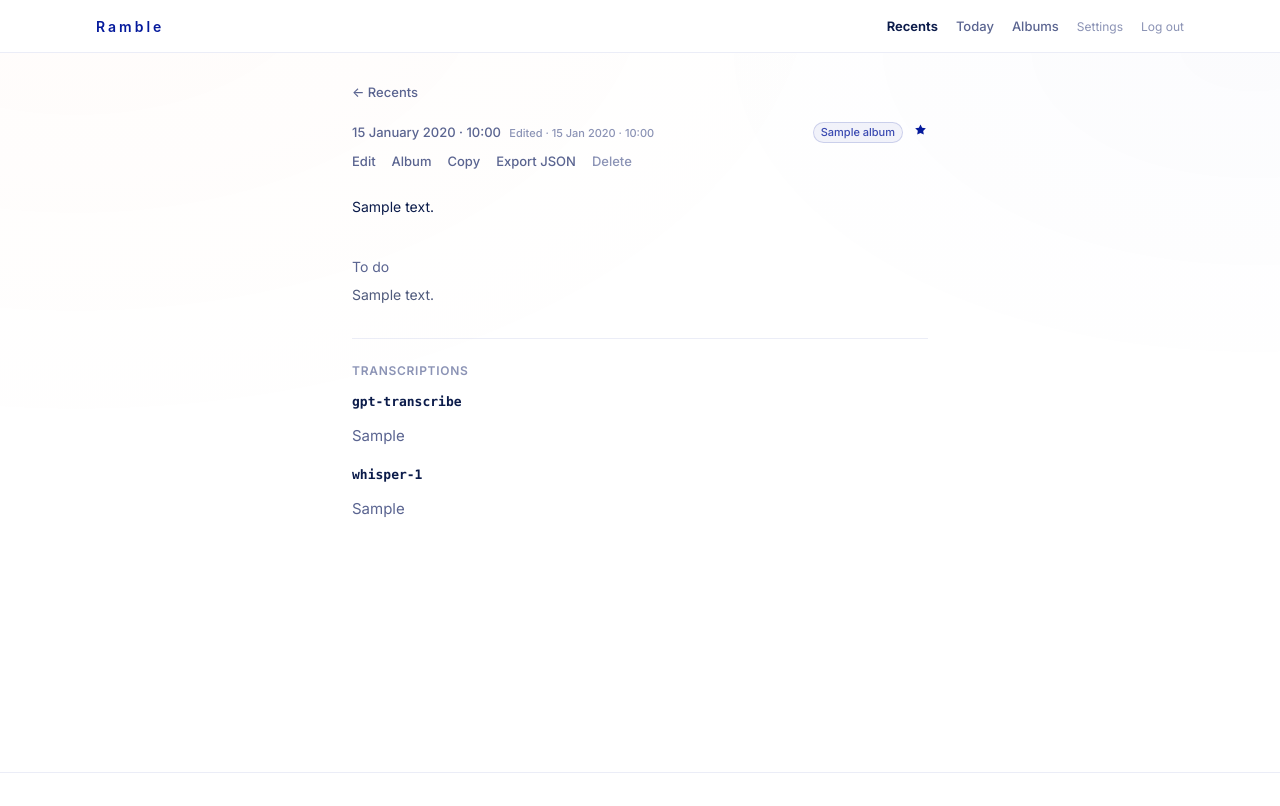
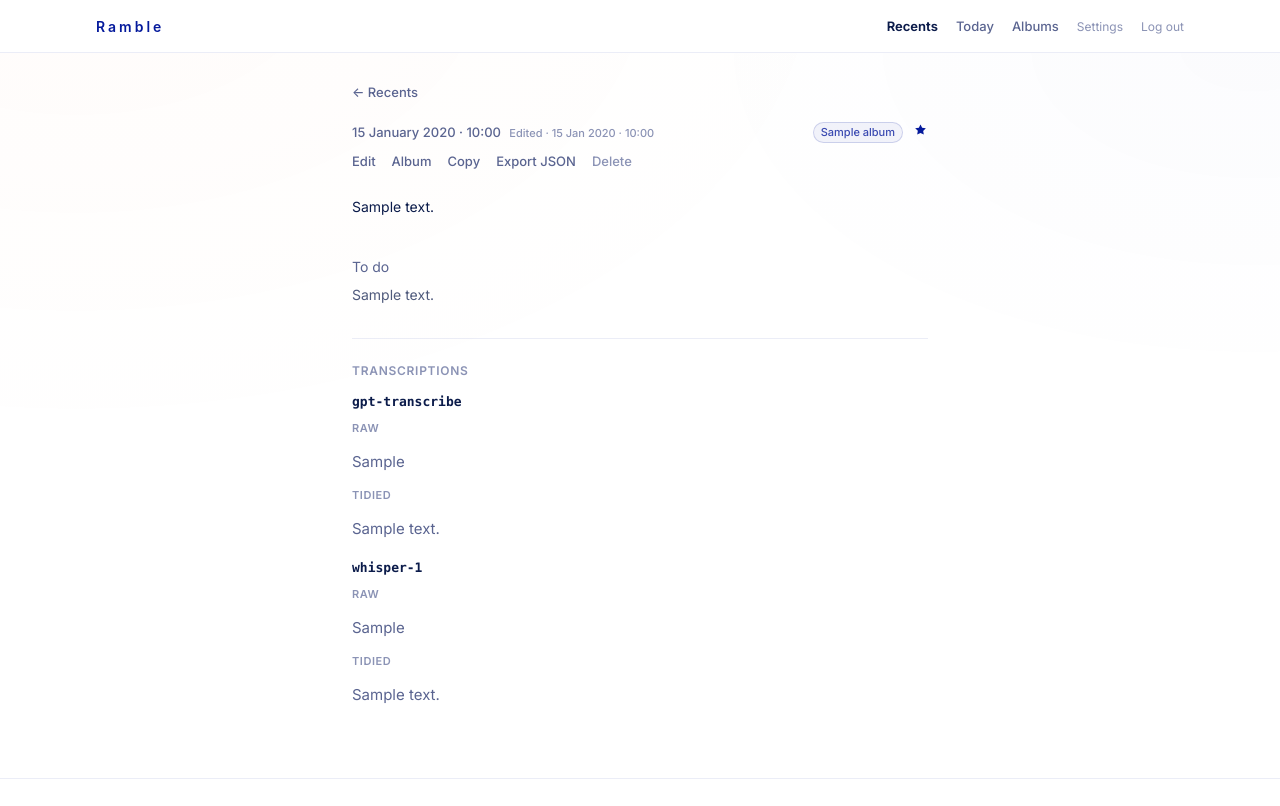
Before and after one commit to RoyKeane94/Ramble, a Django app: page /notes/00000000-0000-0000-0000-000000000001/ in a window 1280 px wide. Before the commit the page ends 773 px from the top, so only its background shows below. Run offline with Django 5.2, Linux system fonts and the light colour scheme; a user stored in the database is signed in; tables that the repository leaves empty hold one stand-in row (values such as "Sample post"); parts of the project's set-up code (start-up, migrations or seed data) failed here and were passed over.

Commit message:
Tidied transcript for alternative model for testing

```diff
--- a/notes/models.py
+++ b/notes/models.py
@@ -20,6 +20,8 @@ class Note(models.Model):
     gpt_transcript = models.TextField(blank=True, default="")
     gpt_transcribe_transcript = models.TextField(blank=True, default="")
     whisper_1_transcript = models.TextField(blank=True, default="")
+    gpt_transcribe_tidied_text = models.TextField(blank=True, default="")
+    whisper_1_tidied_text = models.TextField(blank=True, default="")
     gpt_tidied_text = models.TextField(blank=True, default="")
     next_action_text = models.TextField(blank=True, default="")
     edited_text = models.TextField(blank=True, default="")
@@ -215,18 +217,41 @@ class Note(models.Model):
 
     @property
     def labeled_transcripts(self):
-        """Side-by-side ASR outputs for comparison on the web."""
+        """Side-by-side ASR outputs (raw + GPT-tidied) for comparison on the web."""
         rows = []
         gpt = self.gpt_transcribe_transcript.strip()
+        gpt_tidied = self.gpt_transcribe_tidied_text.strip()
         whisper = self.whisper_1_transcript.strip()
-        if gpt:
-            rows.append({"model": "gpt-transcribe", "label": "gpt-transcribe", "text": gpt})
-        if whisper:
-            rows.append({"model": "whisper-1", "label": "whisper-1", "text": whisper})
+        whisper_tidied = self.whisper_1_tidied_text.strip()
+        if gpt or gpt_tidied:
+            rows.append(
+                {
+                    "model": "gpt-transcribe",
+                    "label": "gpt-transcribe",
+                    "raw": gpt,
+                    "tidied": gpt_tidied,
+                }
+            )
+        if whisper or whisper_tidied:
+            rows.append(
+                {
+                    "model": "whisper-1",
+                    "label": "whisper-1",
+                    "raw": whisper,
+                    "tidied": whisper_tidied,
+                }
+            )
         if not rows:
             legacy = self.gpt_transcript.strip()
             if legacy:
-                rows.append({"model": "gpt-transcribe", "label": "gpt-transcribe (legacy)", "text": legacy})
+                rows.append(
+                    {
+                        "model": "gpt-transcribe",
+                        "label": "gpt-transcribe (legacy)",
+                        "raw": legacy,
+                        "tidied": "",
+                    }
+                )
         return rows
 
     @property
--- a/notes/serializers.py
+++ b/notes/serializers.py
@@ -20,6 +20,8 @@ class NoteSerializer(serializers.ModelSerializer):
             "gpt_transcript",
             "gpt_transcribe_transcript",
             "whisper_1_transcript",
+            "gpt_transcribe_tidied_text",
+            "whisper_1_tidied_text",
             "gpt_tidied_text",
             "next_action_text",
             "edited_text",
@@ -64,6 +66,8 @@ class NoteSerializer(serializers.ModelSerializer):
                 "gpt_transcript",
                 "gpt_transcribe_transcript",
                 "whisper_1_transcript",
+                "gpt_transcribe_tidied_text",
+                "whisper_1_tidied_text",
                 "did_gpt_transcribe_tidy",
                 "did_gpt_tidy",
                 "edited_text",
--- a/notes/views.py
+++ b/notes/views.py
@@ -58,13 +58,15 @@ def group_notes_for_roll(notes):
 def _note_export_dict(note):
     transcripts = {}
     gpt = note.gpt_transcribe_transcript.strip()
+    gpt_tidied = note.gpt_transcribe_tidied_text.strip()
     whisper = note.whisper_1_transcript.strip()
-    if gpt:
-        transcripts["gpt_transcribe"] = gpt
-    if whisper:
-        transcripts["whisper_1"] = whisper
+    whisper_tidied = note.whisper_1_tidied_text.strip()
+    if gpt or gpt_tidied:
+        transcripts["gpt_transcribe"] = {"raw": gpt, "tidied": gpt_tidied}
+    if whisper or whisper_tidied:
+        transcripts["whisper_1"] = {"raw": whisper, "tidied": whisper_tidied}
     if not transcripts and note.gpt_transcript.strip():
-        transcripts["gpt_transcribe"] = note.gpt_transcript.strip()
+        transcripts["gpt_transcribe"] = {"raw": note.gpt_transcript.strip(), "tidied": ""}
 
     return {
         "id": str(note.id),
@@ -174,6 +176,8 @@ def Q_from_query(query):
         | Q(gpt_transcript__icontains=query)
         | Q(gpt_transcribe_transcript__icontains=query)
         | Q(whisper_1_transcript__icontains=query)
+        | Q(gpt_transcribe_tidied_text__icontains=query)
+        | Q(whisper_1_tidied_text__icontains=query)
         | Q(gpt_tidied_text__icontains=query)
         | Q(edited_text__icontains=query)
     )
--- a/static/css/ramble.css
+++ b/static/css/ramble.css
@@ -897,6 +897,30 @@ a.frame:focus-visible {
   font-weight: 600;
   color: var(--ink);
   font-family: ui-monospace, SFMono-Regular, Menlo, Monaco, Consolas, monospace;
+}
+
+.take-transcript-sublabel {
+  margin: 0.75rem 0 0.25rem;
+  font-size: 0.6875rem;
+  font-weight: 600;
+  letter-spacing: 0.05em;
+  text-transform: uppercase;
+  color: var(--faint);
+}
+
+.take-transcript-sublabel:first-of-type {
+  margin-top: 0;
+}
+
+.take-transcript-pending {
+  font-style: italic;
+  text-transform: none;
+  letter-spacing: normal;
+  font-weight: 500;
+}
+
+.take-transcript-text-tidied {
+  color: var(--ink);
 }
 
 .take-transcript-text {
--- a/templates/notes/detail.html
+++ b/templates/notes/detail.html
@@ -133,7 +133,16 @@
         {% for row in note.labeled_transcripts %}
           <article class="take-transcript-block">
             <p class="take-transcript-label">{{ row.label }}</p>
-            <div class="take-transcript-text">{{ row.text|linebreaks }}</div>
+            {% if row.raw %}
+              <p class="take-transcript-sublabel">Raw</p>
+              <div class="take-transcript-text">{{ row.raw|linebreaks }}</div>
+            {% endif %}
+            {% if row.tidied %}
+              <p class="take-transcript-sublabel">Tidied</p>
+              <div class="take-transcript-text take-transcript-text-tidied">{{ row.tidied|linebreaks }}</div>
+            {% elif row.raw %}
+              <p class="take-transcript-sublabel take-transcript-pending">Tidied — pending from app</p>
+            {% endif %}
           </article>
         {% endfor %}
       </section>
```
Also changed, not shown: notes/migrations/0008_model_tidied_transcripts.py (added).
